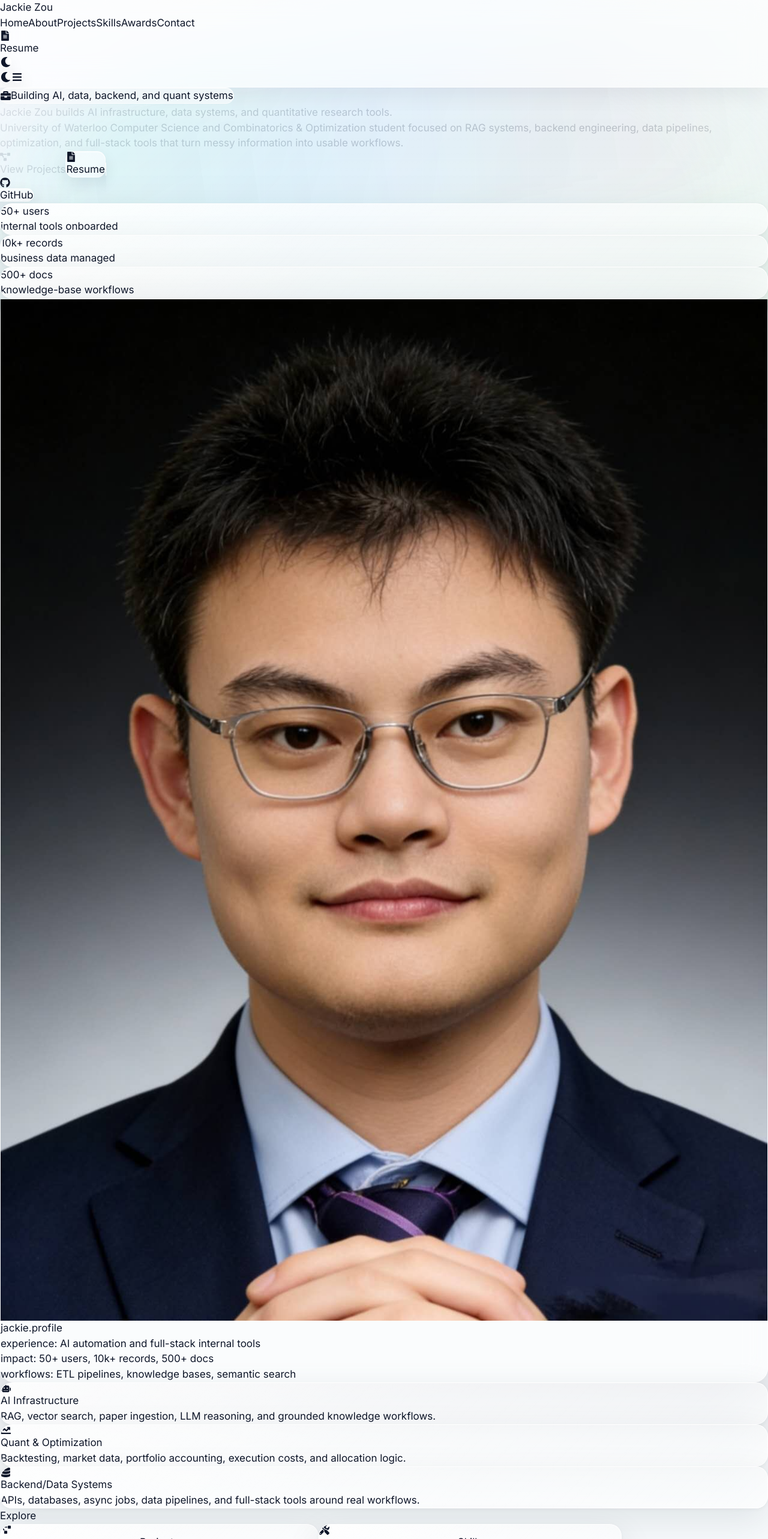
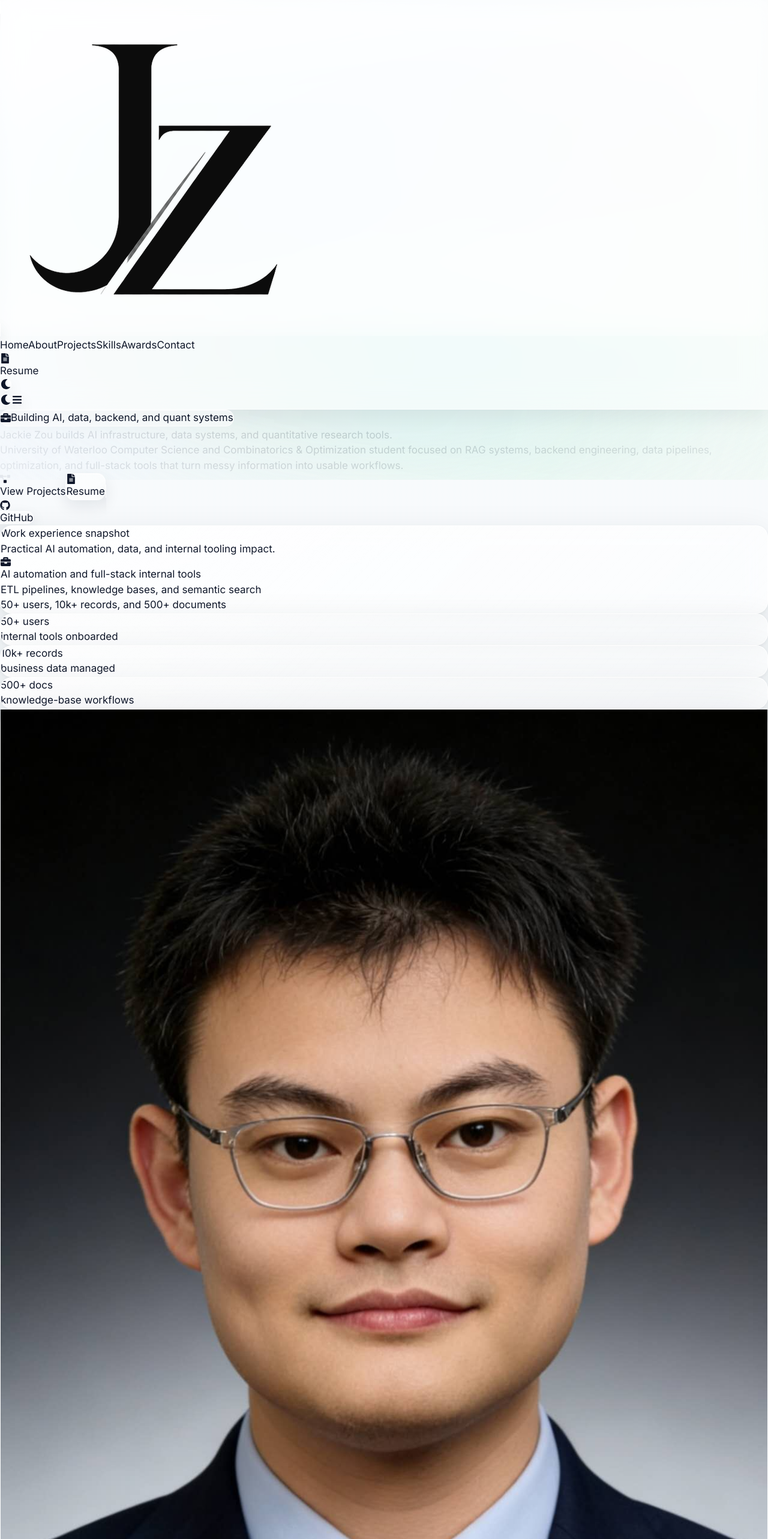
Before and after one commit to CadenzaMyFavourite/jackie-portfolio, a React (Vite) app: page / in a window 1280 px wide. Shown: the top 2566 px of the page at 60% size. Built offline with nearby package versions, Linux system fonts and the light colour scheme; the HTML template or start-up script is replaced by a standard one.

Commit message:
logo update

```diff
--- a/src/components/Hero.jsx
+++ b/src/components/Hero.jsx
@@ -15,6 +15,12 @@ import { experienceHighlights } from '../data/experience';
 
 export default function Hero({ onNavigate }) {
   const stats = experienceHighlights;
+
+  const experienceSpotlights = [
+    'AI automation and full-stack internal tools',
+    'ETL pipelines, knowledge bases, and semantic search',
+    '50+ users, 10k+ records, and 500+ documents'
+  ];
 
   const proofCards = [
     {
@@ -118,6 +124,30 @@ export default function Hero({ onNavigate }) {
             </a>
           </div>
 
+          <div className="glass-card interactive-card p-5">
+            <div className="flex flex-col gap-4 sm:flex-row sm:items-start sm:justify-between">
+              <div>
+                <p className="text-xs font-semibold uppercase tracking-[0.16em] text-emerald-700 dark:text-emerald-300">
+                  Work experience snapshot
+                </p>
+                <h2 className="mt-2 text-lg font-semibold text-slate-950 dark:text-white">
+                  Practical AI automation, data, and internal tooling impact.
+                </h2>
+              </div>
+              <FaBriefcase className="hidden h-5 w-5 shrink-0 text-emerald-700 dark:text-emerald-300 sm:block" />
+            </div>
+            <div className="mt-4 grid gap-2 sm:grid-cols-3">
+              {experienceSpotlights.map((item) => (
+                <div
+                  key={item}
+                  className="rounded-xl border border-slate-200/80 bg-white/55 px-3 py-2 text-sm leading-6 text-slate-700 dark:border-white/10 dark:bg-white/10 dark:text-white/75"
+                >
+                  {item}
+                </div>
+              ))}
+            </div>
+          </div>
+
           <div className="grid gap-3 sm:grid-cols-3">
             {stats.map((stat) => (
               <div
@@ -145,22 +175,6 @@ export default function Hero({ onNavigate }) {
               alt="Jackie Zou"
               className="aspect-[4/5] w-full rounded-[1.1rem] object-cover object-center opacity-95"
             />
-            <div className="absolute inset-2 rounded-[1.1rem] bg-gradient-to-t from-slate-950 via-slate-950/10 to-transparent" aria-hidden="true" />
-            <div className="absolute bottom-0 left-0 right-0 p-5 sm:p-6">
-              <div className="rounded-2xl border border-white/10 bg-slate-950/80 p-4 text-white shadow-xl backdrop-blur-xl">
-                <div className="mb-3 flex items-center gap-2 text-xs text-white/60">
-                  <span className="h-2.5 w-2.5 rounded-full bg-red-400" />
-                  <span className="h-2.5 w-2.5 rounded-full bg-amber-300" />
-                  <span className="h-2.5 w-2.5 rounded-full bg-emerald-400" />
-                  <span className="ml-2 font-mono">jackie.profile</span>
-                </div>
-                <div className="space-y-1.5 font-mono text-xs leading-6 text-emerald-100 sm:text-sm">
-                  <p><span className="text-cyan-300">experience</span>: AI automation and full-stack internal tools</p>
-                  <p><span className="text-cyan-300">impact</span>: 50+ users, 10k+ records, 500+ docs</p>
-                  <p><span className="text-cyan-300">workflows</span>: ETL pipelines, knowledge bases, semantic search</p>
-                </div>
-              </div>
-            </div>
           </div>
         </motion.div>
       </div>
--- a/src/components/Navbar.jsx
+++ b/src/components/Navbar.jsx
@@ -20,10 +20,16 @@ export default function Navbar({ theme, onToggleTheme }) {
         <div className="flex h-16 items-center justify-between">
           <NavLink
             to="/"
-            className="text-base font-semibold tracking-tight text-slate-950 hover:text-emerald-700 dark:text-white dark:hover:text-emerald-300"
+            className="glass-control inline-flex h-11 w-11 items-center justify-center p-1.5 hover:bg-white/80 dark:hover:bg-white/20"
             onClick={() => setMobileOpen(false)}
+            aria-label="Jackie Zou home"
           >
-            Jackie Zou
+            <img
+              src="/images/jackie-logo-mark.png"
+              alt=""
+              className="h-full w-full object-contain transition dark:invert"
+              aria-hidden="true"
+            />
           </NavLink>
 
           <div className="hidden items-center gap-1 md:flex">
```
Also changed, not shown: public/images/jackie-logo-mark.png (added), 6 other files (tests, documents, lock files or other folders).
